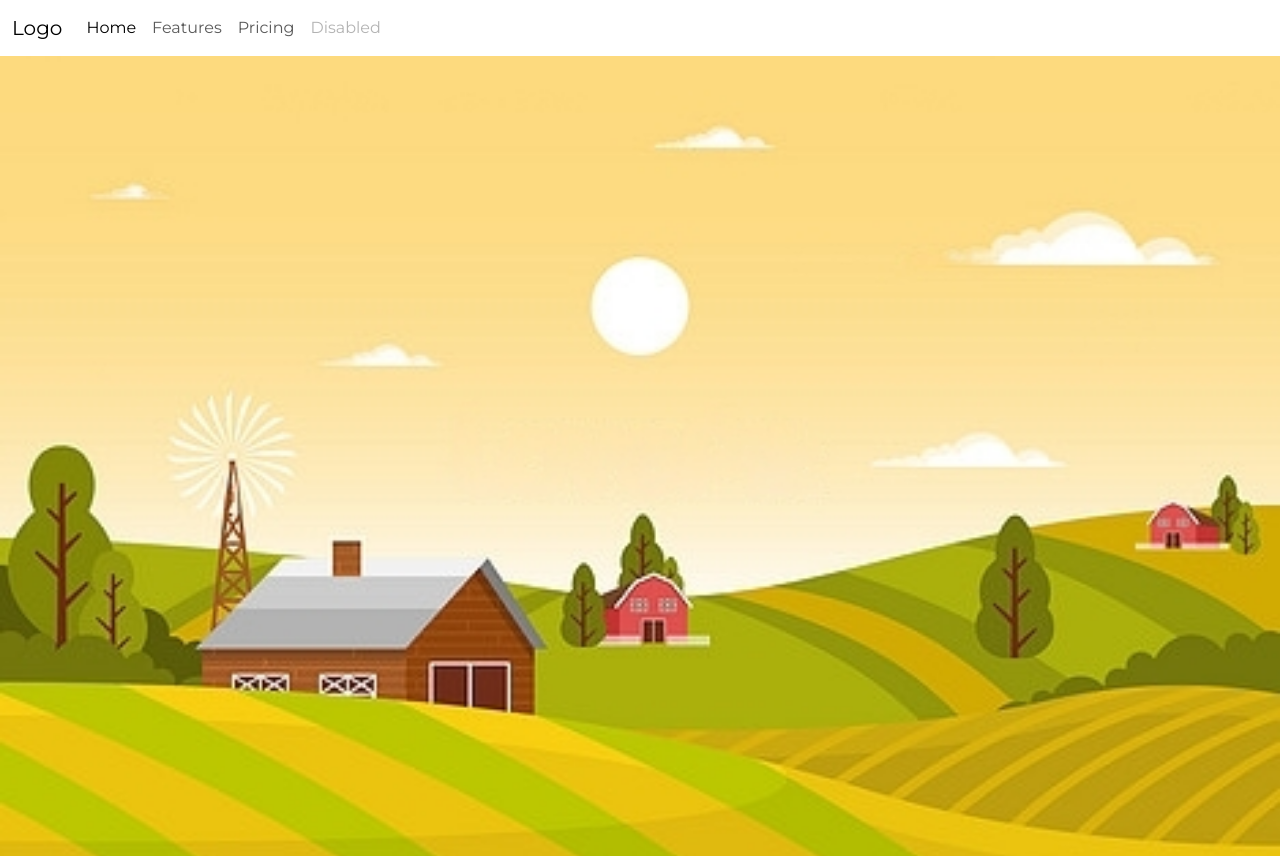
After one commit to zeru-program/new-controller-smart-farm, a PHP site: page /index.html in a window 1280 px wide. The commit adds this page. Run offline with PHP 8.4, Linux system fonts and the light colour scheme; some libraries are stand-ins or nearby versions.

Commit message:
update index

```diff
--- /dev/null
+++ b/assets/style.css
@@ -0,0 +1,38 @@
+@import url('https://fonts.googleapis.com/css2?family=Montserrat:ital,wght@0,100..900;1,100..900&display=swap');
+
+body {
+  font-family: "Montserrat", Sans-Serif;
+}
+
+.bg-primary {
+  background: #4ef7a1;
+}
+.bg-secondary {
+  background: #629d79;
+}
+.bg-primary2 {
+  background: #386c5f;
+}
+.bg-secondary2 {
+  background: #d9eddf;
+}
+.color-primary {
+  background: #4ef7a1;
+}
+.color-secondary {
+  background: #629d79;
+}
+.color-primary2 {
+  background: #386c5f;
+}
+.color-secondary2 {
+  background: #d9eddf;
+}
+
+.navbar-toggler {
+}
+
+.hero-home {
+  width: 100%;
+  height: 100vh;
+}
--- /dev/null
+++ b/index.html
@@ -0,0 +1,58 @@
+<!DOCTYPE html>
+<html lang="en">
+<head>
+    <meta charset="UTF-8">
+    <meta name="viewport" content="width=device-width, initial-scale=1.0">
+    <meta http-equiv="X-UA-Compatible" content="ie=edge">
+    <title>Controller smart farm by iot1</title>
+    <link href="https://cdn.jsdelivr.net/npm/bootstrap@5.3.3/dist/css/bootstrap.min.css" rel="stylesheet" integrity="sha384-QWTKZyjpPEjISv5WaRU9OFeRpok6YctnYmDr5pNlyT2bRjXh0JMhjY6hW+ALEwIH" crossorigin="anonymous">
+    <link rel="stylesheet" href="https://cdn.jsdelivr.net/npm/bootstrap-icons@1.11.3/font/bootstrap-icons.min.css">
+    <script src="https://cdn.jsdelivr.net/npm/bootstrap@5.3.3/dist/js/bootstrap.bundle.min.js" integrity="sha384-YvpcrYf0tY3lHB60NNkmXc5s9fDVZLESaAA55NDzOxhy9GkcIdslK1eN7N6jIeHz" crossorigin="anonymous"></script>
+    <!--Google Fonts and Icons-->
+    <script src="https://cdn.jsdelivr.net/npm/js-circle-progress/dist/circle-progress.min.js" type="module"></script>
+    <link rel="shortcut icon" href="https://i.pinimg.com/474x/ef/f6/ac/eff6acfcf843833a9b21070769dae764.jpg" type="image/x-icon">
+    <!-- style path -->
+    <link rel="stylesheet" href="assets/style.css" type="text/css" media="all" />
+    <!--<link rel="stylesheet" href="https://zeru-program.github.io/controller-smart-farm-esp32/style.css" type="text/css" media="all" />-->
+</head>
+  <body>
+    <!--navbar -->
+      <nav class="navbar navbar-expand-lg" style="background:white;">
+      <div class="container-fluid">
+        <a class="navbar-brand" href="/">Logo</a>
+        <button class="navbar-toggler" type="button" data-bs-toggle="collapse" data-bs-target="#navbarNav" aria-controls="navbarNav" aria-expanded="false" aria-label="Toggle navigation">
+          <span class="navbar-toggler-icon"></span>
+        </button>
+        <div class="collapse navbar-collapse" id="navbarNav">
+          <ul class="navbar-nav">
+            <li class="nav-item">
+              <a class="nav-link active" aria-current="page" href="#">Home</a>
+            </li>
+            <li class="nav-item">
+              <a class="nav-link" href="#">Features</a>
+            </li>
+            <li class="nav-item">
+              <a class="nav-link" href="#">Pricing</a>
+            </li>
+            <li class="nav-item">
+              <a class="nav-link disabled" aria-disabled="true">Disabled</a>
+            </li>
+          </ul>
+        </div>
+      </div>
+    </nav>
+    <!--navbar -->
+
+    <header class="w-100 hero-home" style='background: url("assets/bg-hero-home.jpg") no-repeat center center; background-size:cover'>
+
+    </header>
+
+    <main class="m-0">
+
+    </main>
+
+    <footer>
+
+    </footer>
+  </body>
+</html>
```
Also changed, not shown: assets/bg-hero-home.jpg (added), index.php (line endings or trailing spaces).
